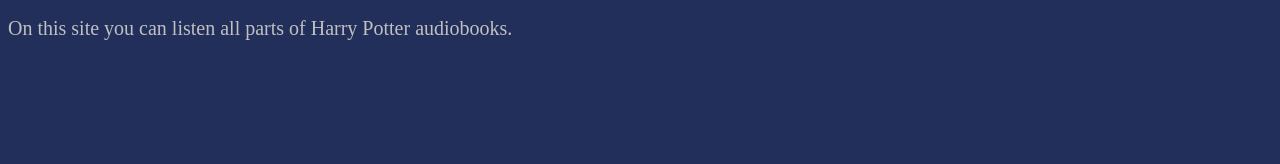
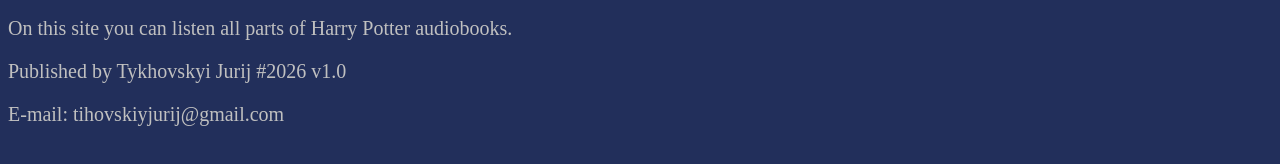
Before and after one commit to el3venn/harrypotter-audiobooks, a plain HTML site: page index.html in a window 1280 px wide. Shown: the part 396-560 px from the top of the page. Drawn offline with Linux system fonts and the light colour scheme.

Commit message:
Update index.html

```diff
--- a/index.html
+++ b/index.html
@@ -11,6 +11,11 @@
      <p>On this site you can listen all parts of Harry Potter audiobooks.</p>
 
    </header>
+    <footer>
+   <p> Published by Tykhovskyi Jurij #2026
+        v1.0</p>
+      <p>E-mail: tihovskiyjurij@gmail.com</p>
 
+    </footer>
   </body>
 </html>
```
